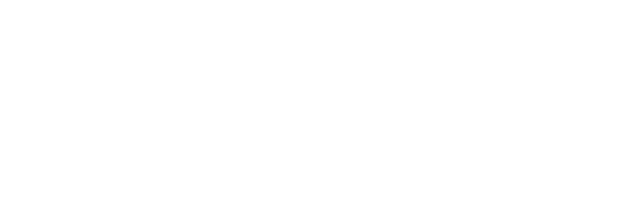
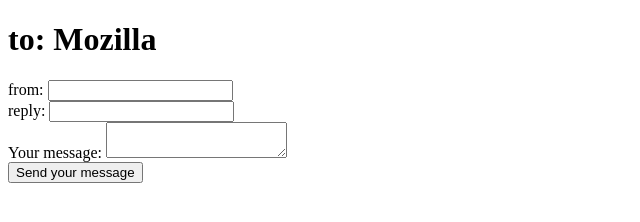
Before and after one commit to MarkEdwardsPractice/postcard-start, a plain HTML site: page index.html in a window 1280 px wide. Shown: the whole page, without its empty margins (0-640 px from the left). Drawn offline with Linux system fonts and the light colour scheme.

Commit message:
Add basic form

```diff
--- a/index.html
+++ b/index.html
@@ -10,6 +10,28 @@
   </head>
 
 <body>
+    <form>
+        <h1>to: Mozilla</h1>
+
+        <div id="from">
+            <label for="name">from:</label>
+            <input type="text" id="name" name="user_name">
+        </div>
+
+        <div id="reply">
+            <label for="mail">reply:</label>
+            <input type="email" id="mail" name="user_email" >
+        </div>
+
+        <div id="message">
+            <label for="msg">Your message:</label>
+            <textarea id="msg" name="user_message"></textarea>
+        </div>
+
+        <div class="button">
+            <button type="submit">Send your message</button>
+        </div>
+    </form>
 
 </body>
 
```
